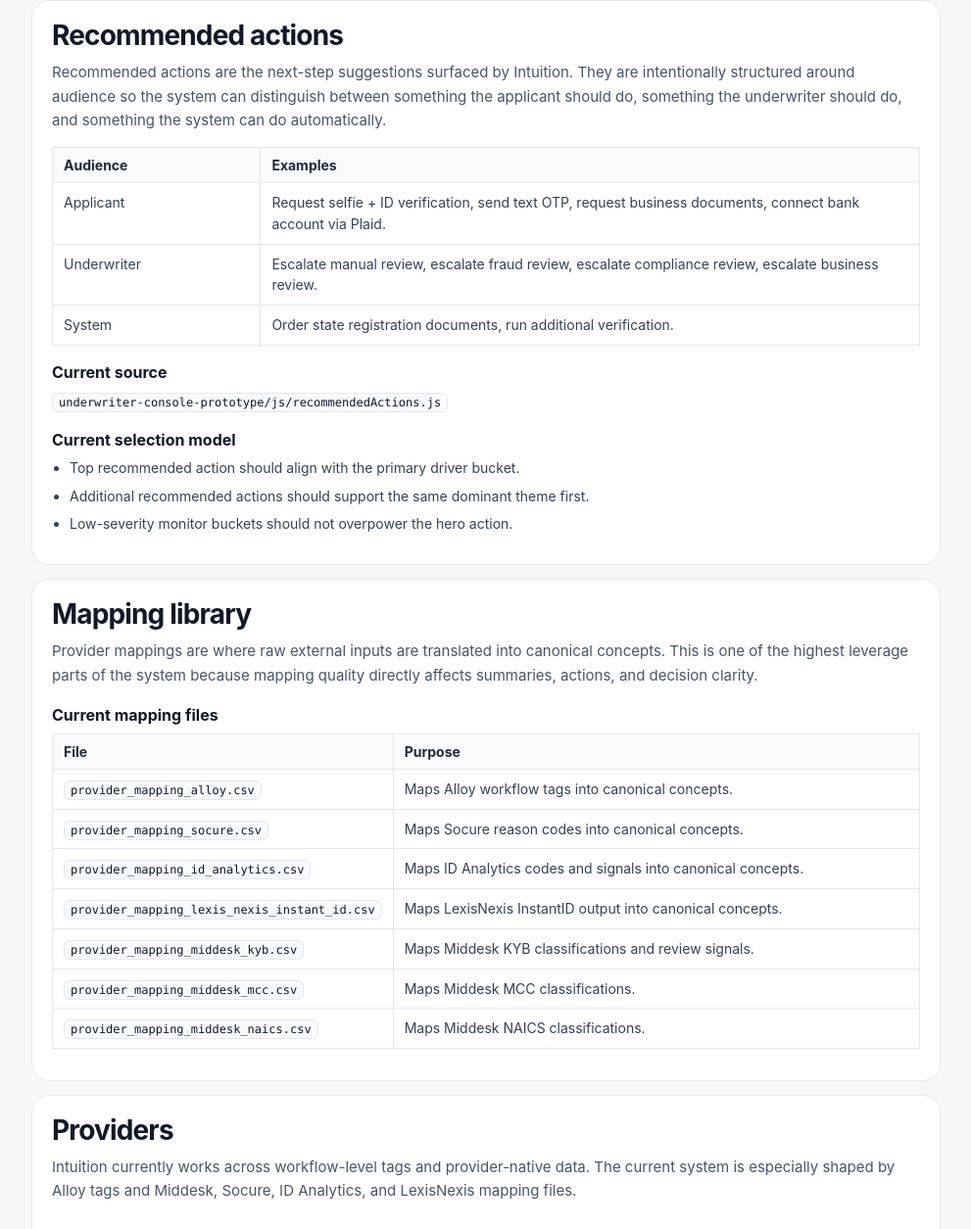
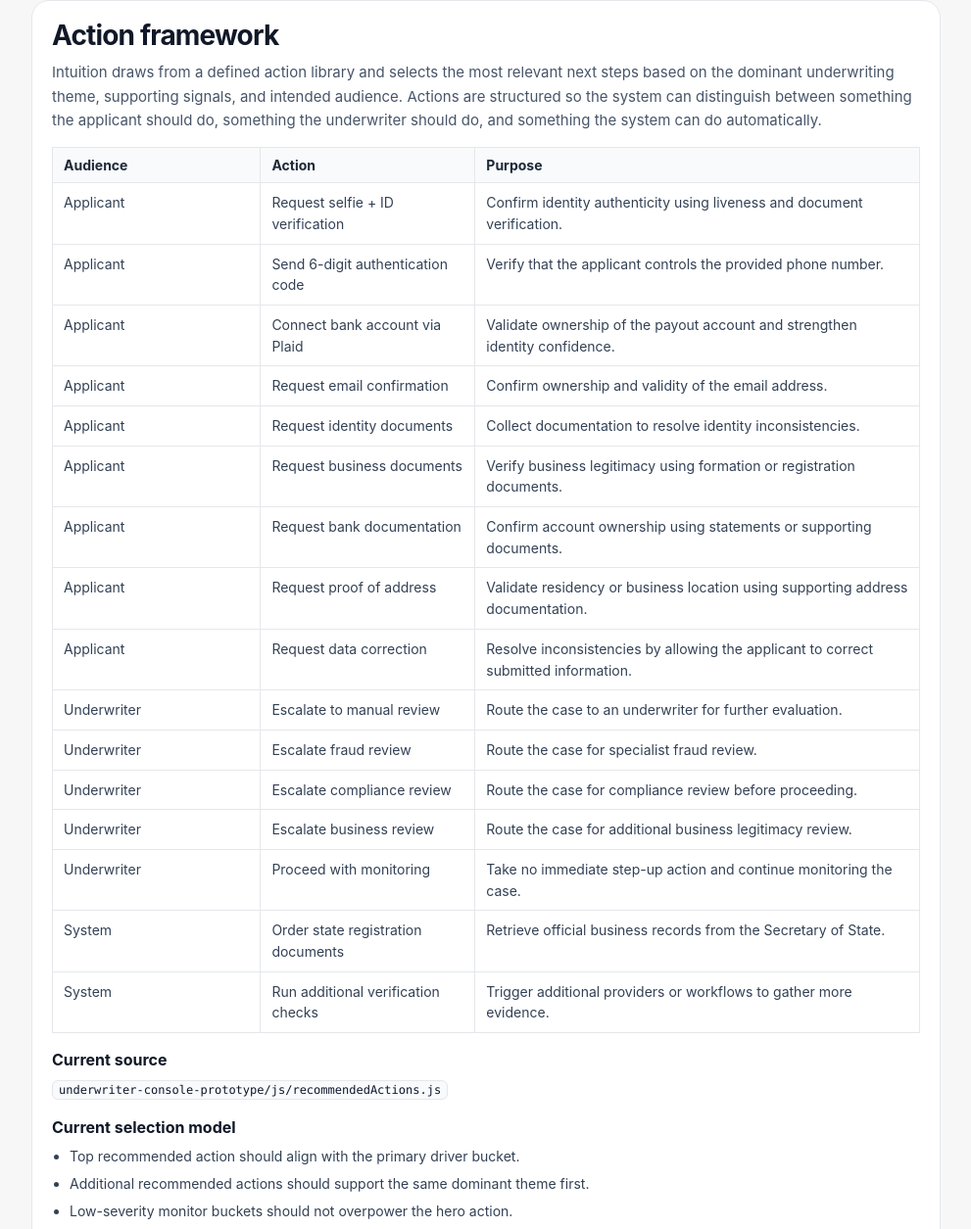
Before and after one commit to abramovc/underwriter-console-prototype, a website: page underwriter-console-prototype/docs.html in a window 1280 px wide. Shown: the part 3457-4712 px from the top of the page at 98% size, without its empty margins (284-1275 px from the left). Drawn offline with Linux system fonts and the light colour scheme.

Commit message:
updated recommended actions on docs page

```diff
--- a/underwriter-console-prototype/docs.html
+++ b/underwriter-console-prototype/docs.html
@@ -638,32 +638,102 @@
         </section>
 
         <section class="doc-section" id="recommended-actions">
-          <h3>Recommended actions</h3>
+  <h3>Action framework</h3>
   <p class="section-copy">
-            Recommended actions are the next-step suggestions surfaced by Intuition. They are intentionally structured
-            around audience so the system can distinguish between something the applicant should do, something the
-            underwriter should do, and something the system can do automatically.
+    Intuition draws from a defined action library and selects the most relevant next steps based on the dominant
+    underwriting theme, supporting signals, and intended audience. Actions are structured so the system can distinguish
+    between something the applicant should do, something the underwriter should do, and something the system can do
+    automatically.
   </p>
 
   <table>
     <thead>
       <tr>
         <th>Audience</th>
-                <th>Examples</th>
+        <th>Action</th>
+        <th>Purpose</th>
       </tr>
     </thead>
     <tbody>
       <tr>
         <td>Applicant</td>
-                <td>Request selfie + ID verification, send text OTP, request business documents, connect bank account via Plaid.</td>
+        <td>Request selfie + ID verification</td>
+        <td>Confirm identity authenticity using liveness and document verification.</td>
+      </tr>
+      <tr>
+        <td>Applicant</td>
+        <td>Send 6-digit authentication code</td>
+        <td>Verify that the applicant controls the provided phone number.</td>
+      </tr>
+      <tr>
+        <td>Applicant</td>
+        <td>Connect bank account via Plaid</td>
+        <td>Validate ownership of the payout account and strengthen identity confidence.</td>
+      </tr>
+      <tr>
+        <td>Applicant</td>
+        <td>Request email confirmation</td>
+        <td>Confirm ownership and validity of the email address.</td>
+      </tr>
+      <tr>
+        <td>Applicant</td>
+        <td>Request identity documents</td>
+        <td>Collect documentation to resolve identity inconsistencies.</td>
+      </tr>
+      <tr>
+        <td>Applicant</td>
+        <td>Request business documents</td>
+        <td>Verify business legitimacy using formation or registration documents.</td>
+      </tr>
+      <tr>
+        <td>Applicant</td>
+        <td>Request bank documentation</td>
+        <td>Confirm account ownership using statements or supporting documents.</td>
+      </tr>
+      <tr>
+        <td>Applicant</td>
+        <td>Request proof of address</td>
+        <td>Validate residency or business location using supporting address documentation.</td>
+      </tr>
+      <tr>
+        <td>Applicant</td>
+        <td>Request data correction</td>
+        <td>Resolve inconsistencies by allowing the applicant to correct submitted information.</td>
       </tr>
       <tr>
         <td>Underwriter</td>
-                <td>Escalate manual review, escalate fraud review, escalate compliance review, escalate business review.</td>
+        <td>Escalate to manual review</td>
+        <td>Route the case to an underwriter for further evaluation.</td>
+      </tr>
+      <tr>
+        <td>Underwriter</td>
+        <td>Escalate fraud review</td>
+        <td>Route the case for specialist fraud review.</td>
+      </tr>
+      <tr>
+        <td>Underwriter</td>
+        <td>Escalate compliance review</td>
+        <td>Route the case for compliance review before proceeding.</td>
+      </tr>
+      <tr>
+        <td>Underwriter</td>
+        <td>Escalate business review</td>
+        <td>Route the case for additional business legitimacy review.</td>
+      </tr>
+      <tr>
+        <td>Underwriter</td>
+        <td>Proceed with monitoring</td>
+        <td>Take no immediate step-up action and continue monitoring the case.</td>
       </tr>
       <tr>
         <td>System</td>
-                <td>Order state registration documents, run additional verification.</td>
+        <td>Order state registration documents</td>
+        <td>Retrieve official business records from the Secretary of State.</td>
+      </tr>
+      <tr>
+        <td>System</td>
+        <td>Run additional verification checks</td>
+        <td>Trigger additional providers or workflows to gather more evidence.</td>
       </tr>
     </tbody>
   </table>
```
Lines whose indentation alone changed are shown as unchanged.
